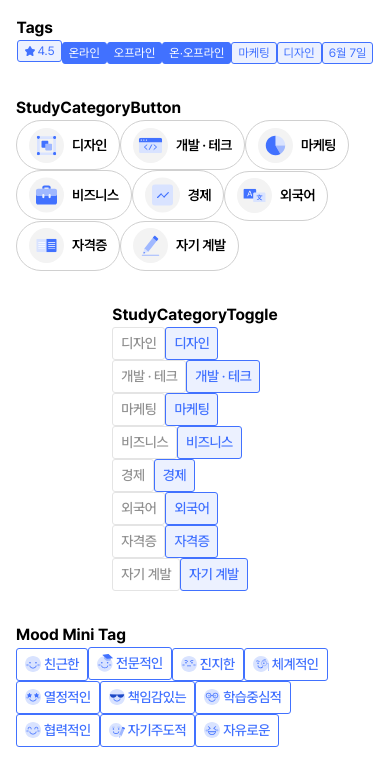
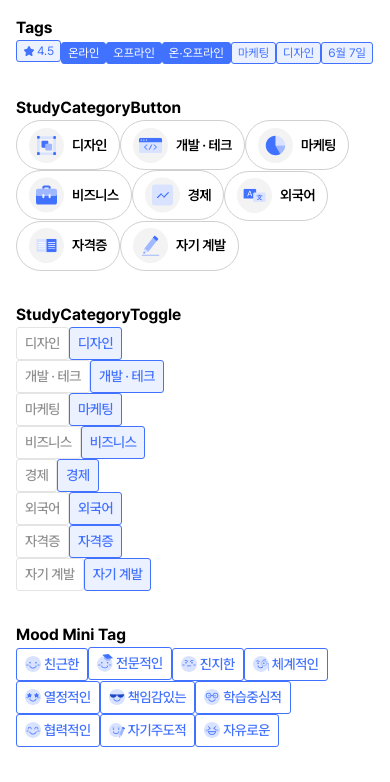
Before and after one commit to sturing-fourten/sturing, a Next.js app: page /publishing in a window 390 px wide. Shown: the top 782 px of the page. Built offline with nearby package versions, Linux system fonts and the light colour scheme.

Commit message:
Feat: 페이지 레이아웃 모바일 웹 사이즈 기준으로 적용

```diff
--- a/src/app/layout.tsx
+++ b/src/app/layout.tsx
@@ -1,6 +1,7 @@
 import type { Metadata } from "next";
 import localFont from "next/font/local";
 import "./globals.css";
+import Gnb from "@/components/commons/Gnb";
 
 export const metadata: Metadata = {
   title: {
@@ -24,8 +25,8 @@ export default function RootLayout({
 }>) {
   return (
     <html lang="ko">
-      <body className={`${pretendard.variable} font-pretendard min-h-screen flex flex-col items-center`}>
-        {children}
+      <body className={`${pretendard.variable} font-pretendard bg-[#f5f5f5] min-w-screen flex flex-col items-center`}>
+        <main className="w-screen sm:w-[600px] bg-white min-h-screen shadow-xl">{children}</main>
       </body>
     </html>
   );
--- a/src/app/page.tsx
+++ b/src/app/page.tsx
@@ -3,8 +3,8 @@ import Gnb from "@/components/commons/Gnb";
 export default function Home() {
   return (
     <>
+      <Gnb />
       <h1>Home page</h1>
-      <Gnb />
     </>
   );
 }
--- /dev/null
+++ b/src/app/study/[id]/dashboard/page.tsx
@@ -0,0 +1,7 @@
+export default function Dashboard() {
+  return (
+    <>
+      <h1>Dashboard Page</h1>
+    </>
+  );
+}
--- /dev/null
+++ b/src/app/study/[id]/layout.tsx
@@ -0,0 +1,5 @@
+import { ReactNode } from "react";
+
+export default function layout({ children }: { children: ReactNode }) {
+  return <>{children}</>;
+}
--- /dev/null
+++ b/src/app/study/[id]/page.tsx
@@ -0,0 +1,7 @@
+export default function StudyDetail() {
+  return (
+    <>
+      <h1>StudyDetail</h1>
+    </>
+  );
+}
--- a/src/components/commons/Gnb.tsx
+++ b/src/components/commons/Gnb.tsx
@@ -13,7 +13,7 @@ export default function Gnb() {
   const [sideBar, setSideBar, handleSideBar] = useToggle(false);
 
   return (
-    <div className="sticky top-0 bg-white w-[375px] h-[54px] flex justify-between items-center px-4 border-b border-gray-300">
+    <div className="sticky top-0 bg-white w-full h-[54px] flex justify-between items-center px-4 border-b border-gray-300">
       <div className="flex justify-center items-center gap-2">
         <button onClick={handleSideBar}>
           <Image src="icons/menu.svg" alt="menu 아이콘" width={24} height={24} />
```
